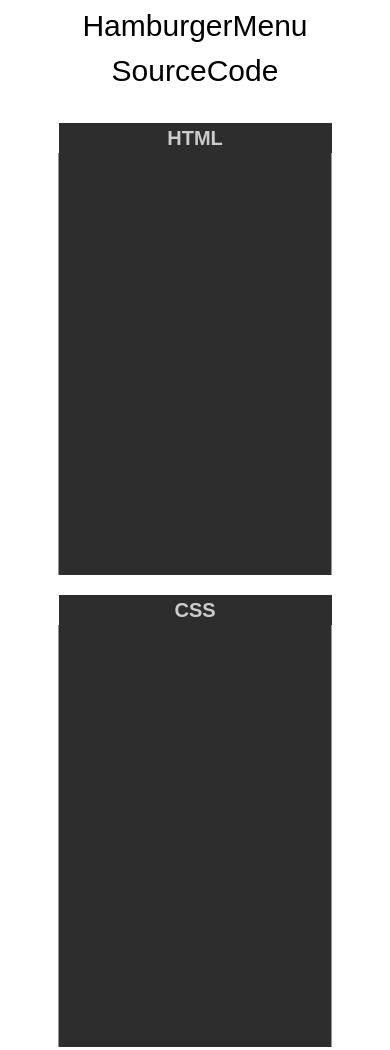
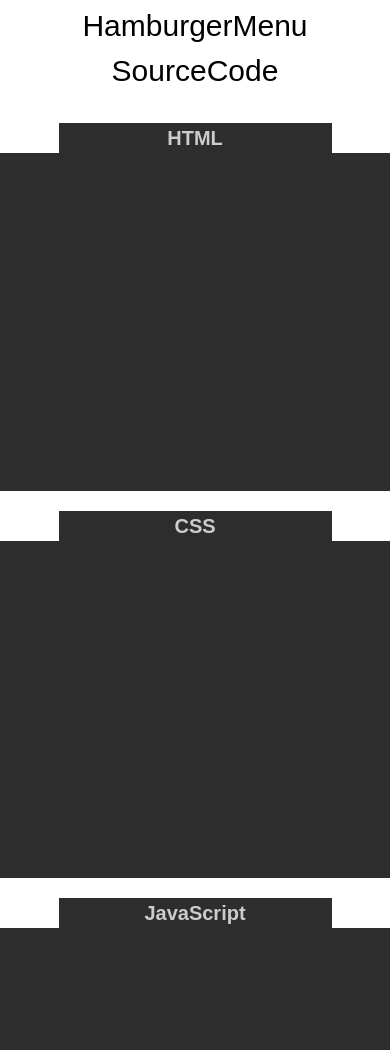
Before and after one commit to SENTO-3340/THE-JAVASCRIPT, a website built with Vite: page index.html in a window 390 px wide. Shown: the part 941-1991 px from the top of the page. Built offline with nearby package versions, Linux system fonts and the light colour scheme; no server answers.

Commit message:
response.css を更新

```diff
--- a/src/response.css
+++ b/src/response.css
@@ -31,9 +31,9 @@
     pre{
          overflow: auto !important;
          -webkit-overflow-scrolling: touch !important;
-        font-size: 10px;
-        width: 100%;
-        height: 40vh;
+         font-size: 10px !important;
+         width: 100% !important;
+         height: 40vh !important;
     }
 
     .source-code pre>code {
```
